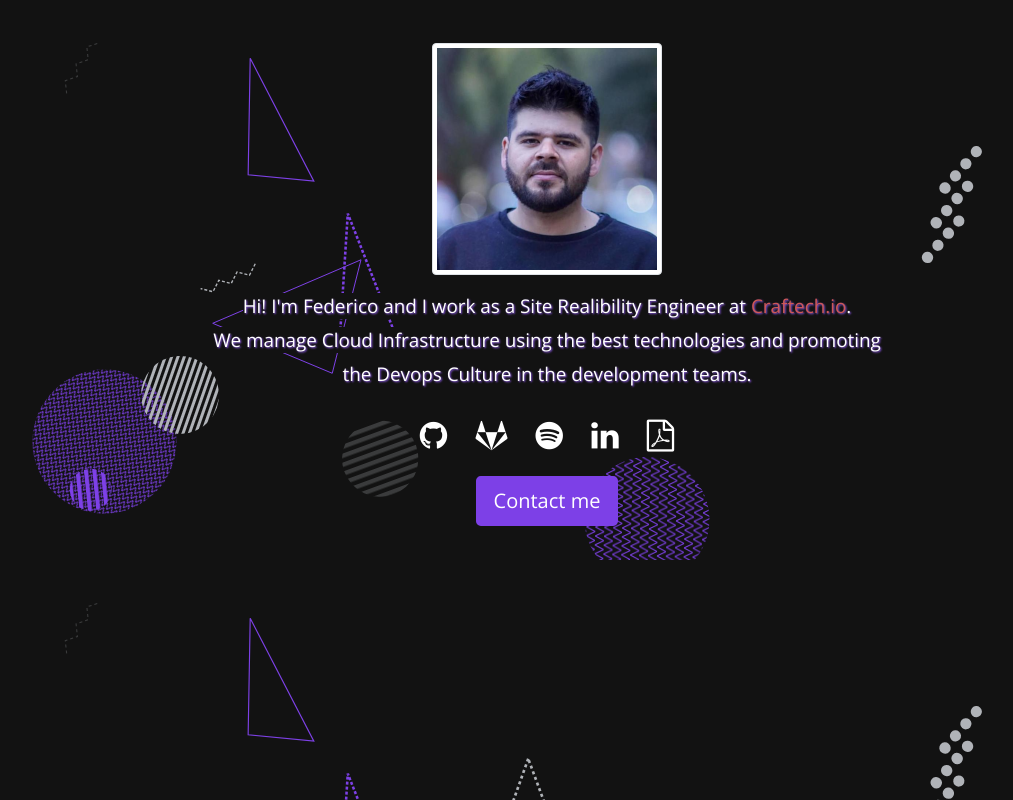
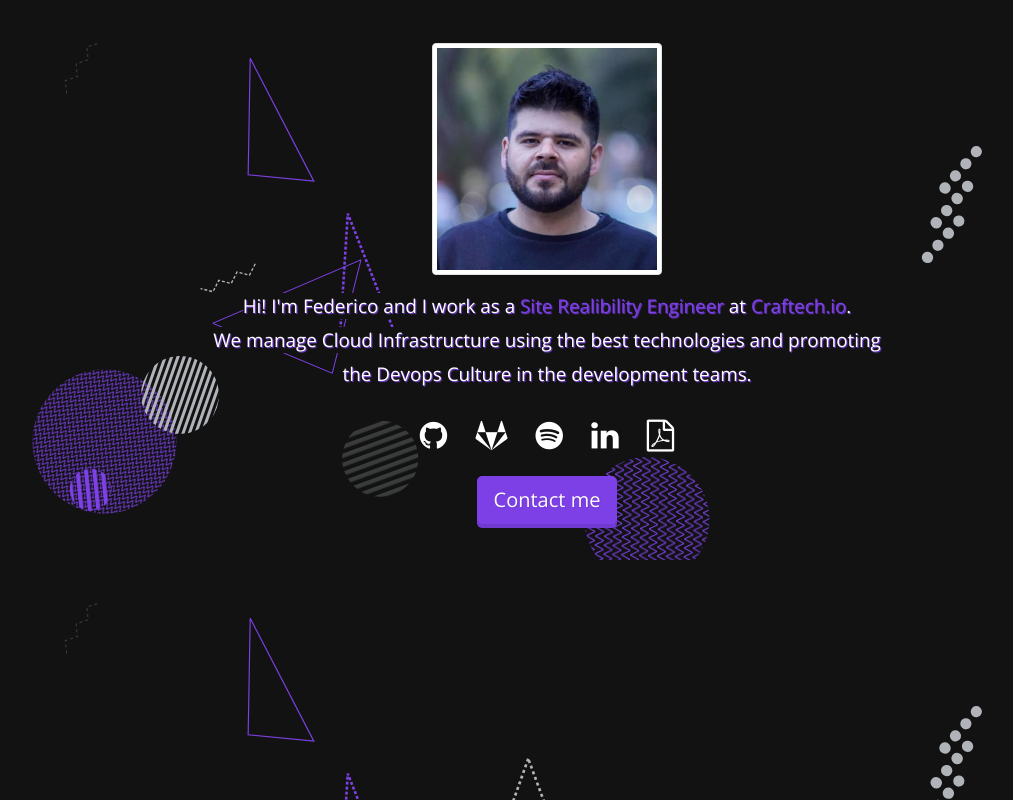
Before and after one commit to fede-r1c0/fede-r1c0.github.io, a plain HTML site: page index.html in a window 1280 px wide. Shown: the whole page, without its empty margins (93-1106 px from the left). Drawn offline with nearby package versions, Linux system fonts and the light colour scheme.

Commit message:
chore: change text and button shadow

```diff
--- a/index.html
+++ b/index.html
@@ -40,7 +40,7 @@
             <!-- Presentacion -->
             <div class="container">
             <img src="archive/img/profile.png" alt="Profile img" class="img-thumbnail">
-            <p class="font-weight-regular"><span>Hi! I'm Federico and I work as a Site Realibility Engineer at <a clas="work-url" href="https://craftech.io/" target="_blank">Craftech.io</a>.
+            <p class="font-weight-regular"><span>Hi! I'm Federico and I work as a <span class="work">Site Realibility Engineer</span> at <a href="https://craftech.io/" target="_blank" class="work">Craftech.io</a>.
             </br>We manage Cloud Infrastructure using the best technologies and promoting</br>the Devops Culture in the development teams.</span></p>
             <!-- Social -->
             <div class="social">
--- a/style.css
+++ b/style.css
@@ -31,19 +31,17 @@ p {
   line-height: 1.8em;
   padding-top: 15px;
   color: #FFF;
-  text-shadow: 1px 1px 2px #8755DF;
-}
-
-a {
-  color: rgb(206, 88, 88)
-}
-
-a:hover {
-  color: #8755DF
+  text-shadow: 1px 1px 1px #7D40E7;
 }
 
 p span {
   background-color: #121212;
+}
+
+p .work {
+  font-family: 'Open Sans', sans-serif;
+  color: #7D40E7;
+  text-shadow: 1px 1px 1px #7039CF;
 }
 
 /* Social media icons CSS */
@@ -68,14 +66,18 @@ p span {
 
 /* Button CSS */
 header .btn {
-  border: 2px solid #7D40E7;
+  border: 1px solid #7D40E7;
   color: #FFF;
+  text-shadow: 1px 1px 1px #7039CF;
   transition: background 0.1s linear;
   background:#7D40E7;
+  box-shadow: 0 4px #7039CF;
 }
 
 header .btn:hover {
-  border: 2px solid #8755DF;
+  border: 1px solid #8A53E9;
   color:#FFF;
-  background:#8755DF;
+  text-shadow: 1px 1px 1px #6433B8;
+  background:#8A53E9;
+  box-shadow: 0 2px #7D40E7;
 }
```
